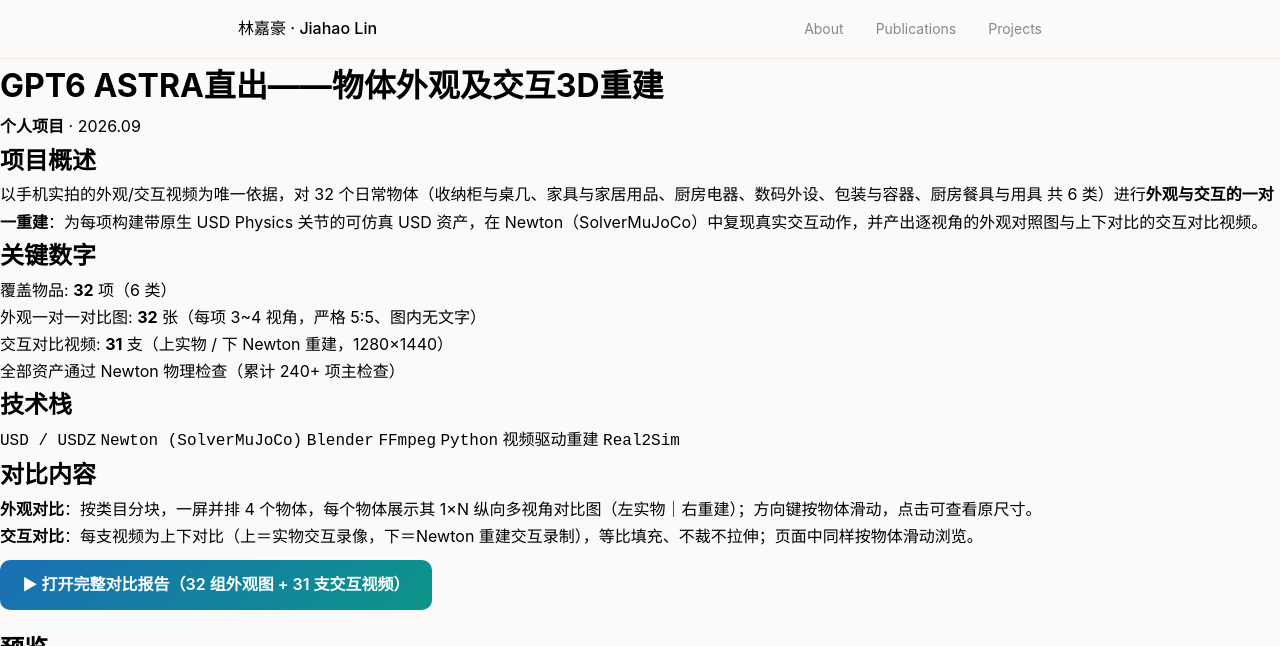
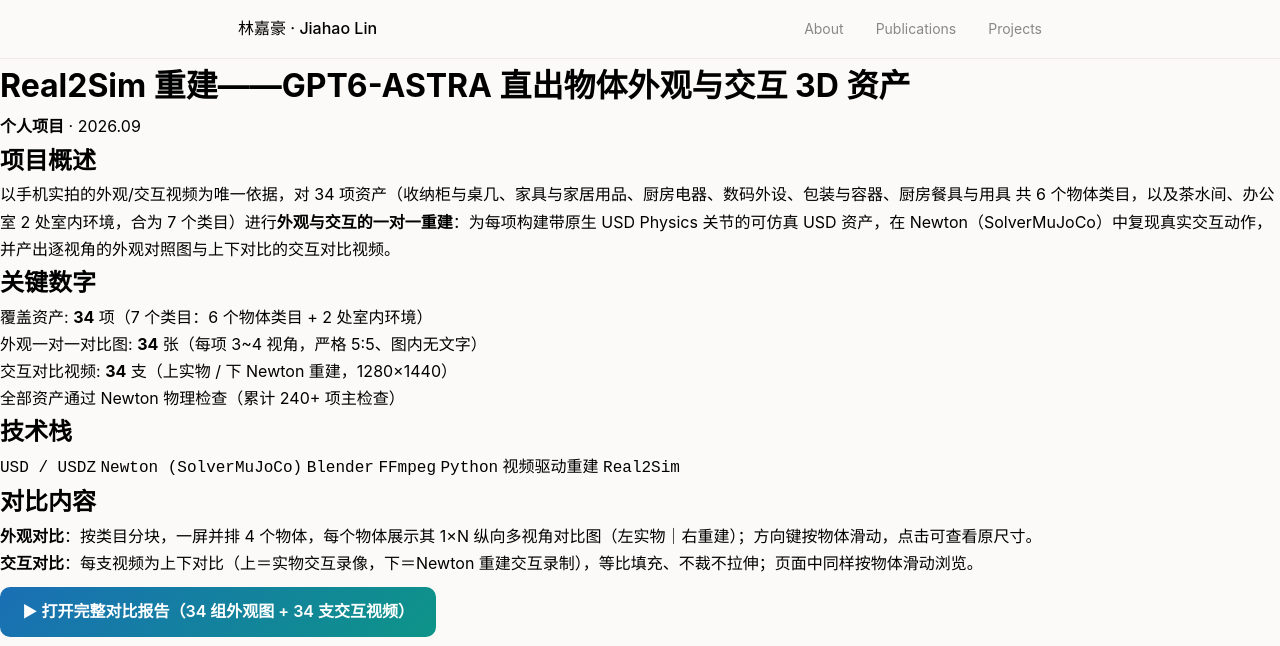
Before and after one commit to LinBornRain/LinBornRain.github.io, a Jekyll site: the page built from _projects/3d-reconstruction.md, in a window 1280 px wide and 900 px high, cut to the strip 0-646 px from the top of the window. Built offline with Jekyll 4.4.1, drawn with Linux system fonts in a browser that asks for light colours.

Commit message:
docs(projects): 项目页与 projects 列表标题改为「Real2Sim 重建——GPT6-ASTRA 直出物体外观与交互 3D 资产」，数字对齐 34 项 / 7 类目 / 34 图 / 34 视频

```diff
--- a/_projects/3d-reconstruction.md
+++ b/_projects/3d-reconstruction.md
@@ -1,22 +1,22 @@
 ---
 layout: default
-title: "GPT6 ASTRA直出——物体外观及交互3D重建"
-description: "基于实拍视频的外观与交互一对一重建：32 项可交互 USD 资产 × Newton 物理仿真"
+title: "Real2Sim 重建——GPT6-ASTRA 直出物体外观与交互 3D 资产"
+description: "基于实拍视频的外观与交互一对一重建：34 项可交互 USD 资产 × Newton 物理仿真"
 ---
 
-# GPT6 ASTRA直出——物体外观及交互3D重建
+# Real2Sim 重建——GPT6-ASTRA 直出物体外观与交互 3D 资产
 
 **个人项目** · 2026.09
 
 ## 项目概述
 
-以手机实拍的外观/交互视频为唯一依据，对 32 个日常物体（收纳柜与桌几、家具与家居用品、厨房电器、数码外设、包装与容器、厨房餐具与用具 共 6 类）进行**外观与交互的一对一重建**：为每项构建带原生 USD Physics 关节的可仿真 USD 资产，在 Newton（SolverMuJoCo）中复现真实交互动作，并产出逐视角的外观对照图与上下对比的交互对比视频。
+以手机实拍的外观/交互视频为唯一依据，对 34 项资产（收纳柜与桌几、家具与家居用品、厨房电器、数码外设、包装与容器、厨房餐具与用具 共 6 个物体类目，以及茶水间、办公室 2 处室内环境，合为 7 个类目）进行**外观与交互的一对一重建**：为每项构建带原生 USD Physics 关节的可仿真 USD 资产，在 Newton（SolverMuJoCo）中复现真实交互动作，并产出逐视角的外观对照图与上下对比的交互对比视频。
 
 ## 关键数字
 
-- 覆盖物品: **32** 项（6 类）
-- 外观一对一对比图: **32** 张（每项 3~4 视角，严格 5:5、图内无文字）
-- 交互对比视频: **31** 支（上实物 / 下 Newton 重建，1280×1440）
+- 覆盖资产: **34** 项（7 个类目：6 个物体类目 + 2 处室内环境）
+- 外观一对一对比图: **34** 张（每项 3~4 视角，严格 5:5、图内无文字）
+- 交互对比视频: **34** 支（上实物 / 下 Newton 重建，1280×1440）
 - 全部资产通过 Newton 物理检查（累计 240+ 项主检查）
 
 ## 技术栈
@@ -31,7 +31,7 @@ description: "基于实拍视频的外观与交互一对一重建：32 项可交
 <a href="/assets/projects/3d-reconstruction/index.html" target="_blank" rel="noopener"
    style="display:inline-block;margin:.6rem 0 1.2rem;padding:.7rem 1.4rem;border-radius:10px;
           background:linear-gradient(135deg,#1a6fb5 0%,#0d9488 100%);color:#fff;font-weight:600;
-          text-decoration:none">▶ 打开完整对比报告（32 组外观图 + 31 支交互视频）</a>
+          text-decoration:none">▶ 打开完整对比报告（34 组外观图 + 34 支交互视频）</a>
 
 ## 预览
 
```
Also changed, not shown: _pages/projects.md (+4 -4 lines).
